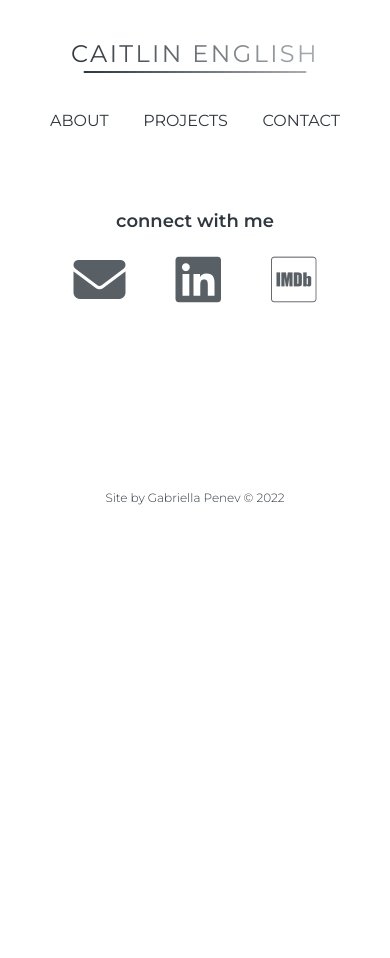
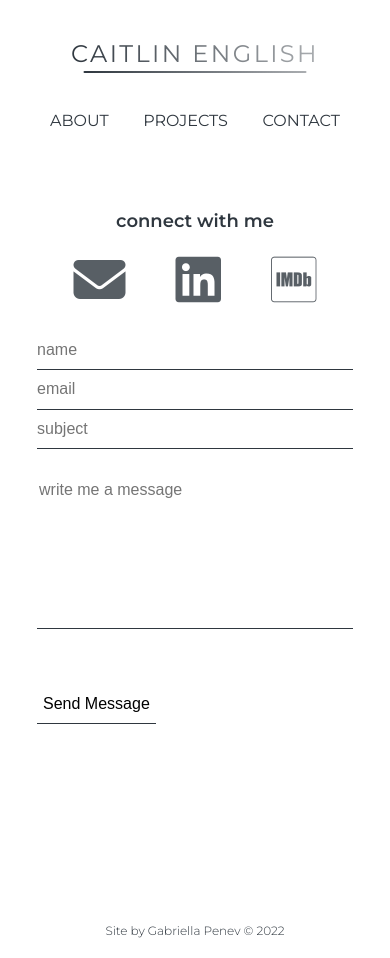
Before and after one commit to GabriellaPenev/caitlin-english-portfolio, a plain HTML site: page contact.html in a window 390 px wide. Before the commit the page ends 844 px from the top, so only its background shows below. Drawn offline with nearby package versions, Linux system fonts and the light colour scheme.

Commit message:
Added form html and styling

```diff
--- a/contact.html
+++ b/contact.html
@@ -41,8 +41,6 @@
     <meta name="msapplication-wide310x150logo" content="mstile-310x150.png" />
     <meta name="msapplication-square310x310logo" content="mstile-310x310.png" />
 
-
-
 </head>
 
 <body>
@@ -76,6 +74,30 @@
                             </a></li>
                     </ul>
                 </div>
+                <section class="contactForm">
+                    <div class="wrapper">
+                        <form action="#">
+                            <fieldset>
+                                <div class="form-inputs">
+                                    <label for="name" class="sr-only">Name></label>
+                                    <input type="text" id="name" placeholder="name" maxlength="60" required>
+
+                                    <label for="email" class="sr-only">Email</label>
+                                    <input type="email" name="" id="email" placeholder="email" maxlength="60" required>
+
+                                    <label for="subject" class="sr-only">Subject</label>
+                                    <input type="text" id="subject" placeholder="subject" maxlength="60" required>
+                                </div>
+
+                                <label for="submit" class="sr-only">write me a message</label>
+                                <textarea id="submit" placeholder="write me a message"  maxlength="300" required></textarea>
+
+                                <button type="submit" class="submit">Send Message</button>
+
+                            </fieldset>
+                        </form>
+                    </div>
+                </section>
             </div>
         </section>
     </main>
--- a/styles/sass/_baseStyles.scss
+++ b/styles/sass/_baseStyles.scss
@@ -43,7 +43,8 @@ p {
 }
 
 nav ul a,
-footer p a {
+footer p a,
+fieldset {
     font-size: clamp(0.8rem, 2vw, 1rem);
     color: #2f373f;
     position: relative;
@@ -67,22 +68,3 @@ footer p a:hover::before,
 footer p a:focus::before {
     width: 100%;
 }
-
-button {
-    display: none;
-    text-decoration: none;
-    border: none;
-    background-color: transparent;
-    border-radius: 50%;
-    font-size: 1.8rem;
-    cursor: pointer;
-    position: fixed;
-    bottom: 20px;
-    right: 25px;
-    z-index: 10;
-    color: #2f373f;
-    transition: 0.3s ease all;
-    &:active {
-        transform: scale(.8);
-    }
-}
--- a/styles/sass/_contact.scss
+++ b/styles/sass/_contact.scss
@@ -25,3 +25,48 @@
         }
     }
 }
+
+textarea {
+    resize: none;
+    width: 100%;
+    height: 150px;
+    border: none;
+    border-bottom: 1px solid #2f373f;
+    margin: 30px 0 60px 0;
+    outline: none;
+}
+
+.form-inputs {
+    display: flex;
+    justify-content: space-between;
+}
+
+fieldset {
+    border: none;
+    text-align: left;
+    padding: 0;
+    margin: 0;
+    input {
+        border: none;
+        border-bottom: 1px solid #2f373f;
+        text-align: left;
+        width: calc((100% / 3) - 10px);
+        padding: 10px 0;
+        }
+        :focus {
+        outline: none;
+    }
+}
+
+.submit {
+    border: none;
+    border-bottom: 1px solid #2f373f;
+    padding-bottom: 10px;
+    margin-bottom: 20px;
+    background-color: transparent;
+    font-weight: normal;
+    &:hover,
+    &:focus {
+        cursor: pointer;
+    }
+}
--- a/styles/sass/_footer.scss
+++ b/styles/sass/_footer.scss
@@ -10,3 +10,22 @@ footer p {
             bottom: -1px;
         }
 }
+
+.btn {
+    display: none;
+    text-decoration: none;
+    border: none;
+    background-color: transparent;
+    border-radius: 50%;
+    font-size: 1.8rem;
+    cursor: pointer;
+    position: fixed;
+    bottom: 20px;
+    right: 25px;
+    z-index: 10;
+    color: #2f373f;
+    transition: 0.3s ease all;
+    &:active {
+        transform: scale(.8);
+    }
+}
--- a/styles/sass/_mediaQueries.scss
+++ b/styles/sass/_mediaQueries.scss
@@ -28,14 +28,22 @@
         }
     }
 
-        .project-text {
-            width: 100%;
-        }
+    .project-text {
+        width: 100%;
+    }
 
-    button {
+    .btn {
         right: 10px;
         font-size: 1.3rem;
     }
+
+    .form-inputs {
+        flex-direction: column;
+        input {
+            width: 100%;
+    }
+}
+
 }
 
 
@@ -70,7 +78,7 @@
         margin-top: 5px;
     }
 
-    button {
+    .btn {
         border-radius: 50%;
         background-color: white;
         right: 5px;
```
Also changed, not shown: styles/style.css.
